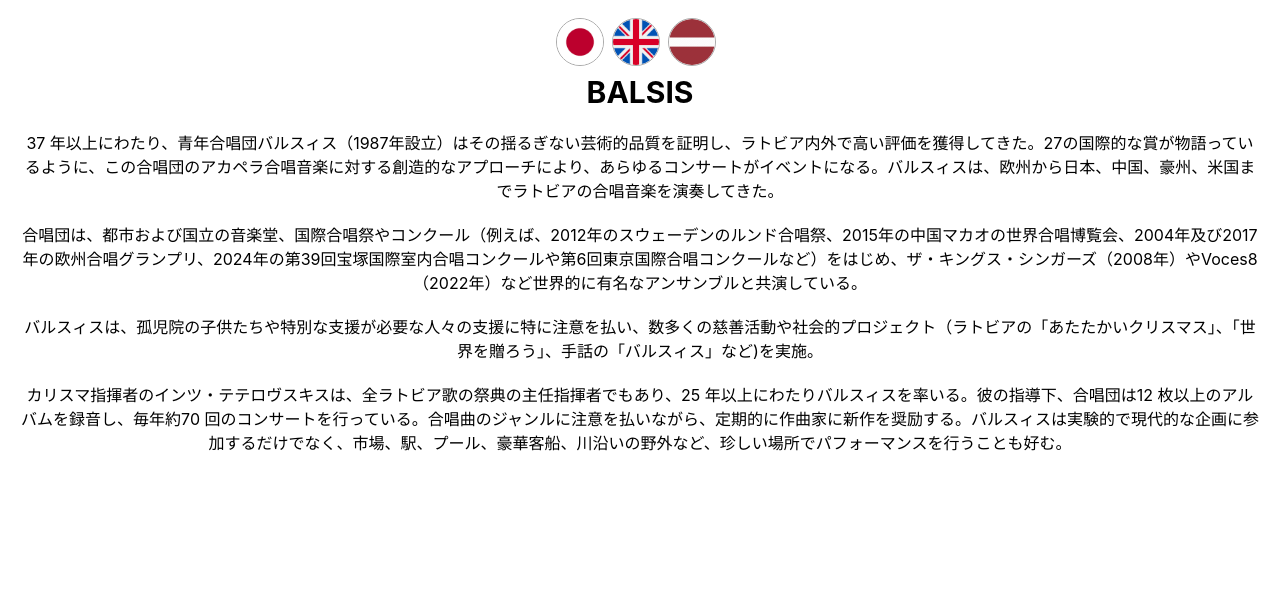
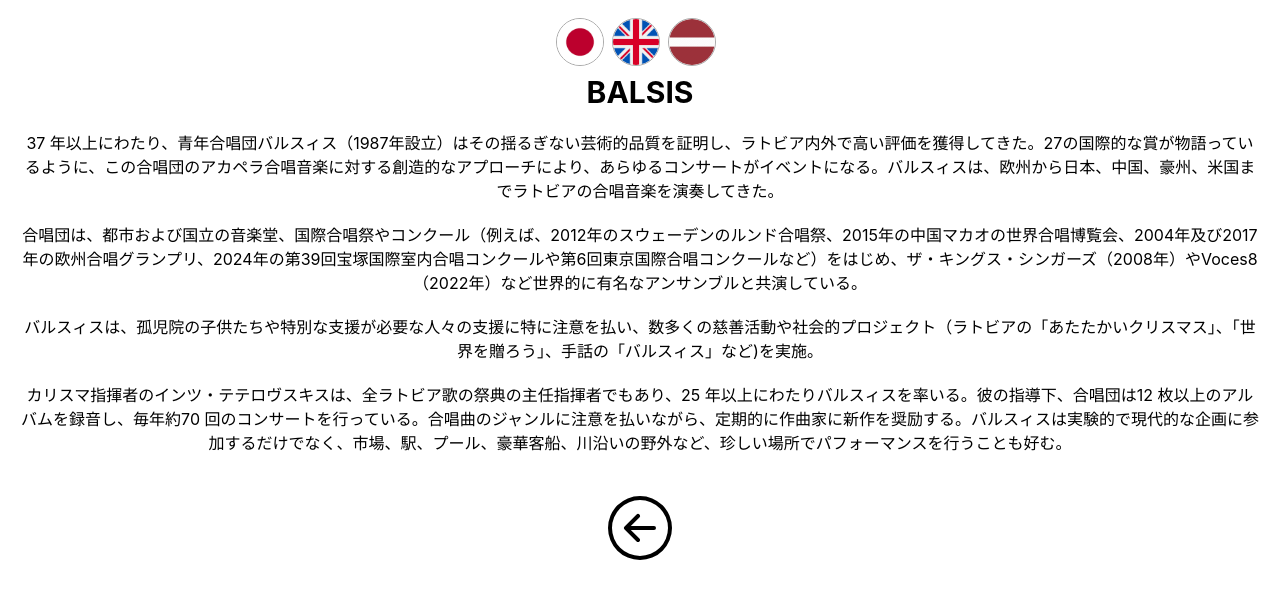
Before and after one commit to Jekabs-Leinis/izstade, a Next.js app: page /info/balsis in a window 1280 px wide. Shown: the top 598 px of the page. Built offline with nearby package versions, Linux system fonts and the light colour scheme.

Commit message:
Add back button

```diff
--- /dev/null
+++ b/pages/component/back-to-info.js
@@ -0,0 +1,15 @@
+import styles from '../../styles/Home.module.css';
+
+export default function BackToInfo() {
+  return (
+    <div className={styles.backToInfo}>
+      <a href="/info/japan">
+        <svg xmlns="http://www.w3.org/2000/svg" width="64" height="64" fill="black"
+             className="bi bi-arrow-left-circle" viewBox="0 0 16 16">
+          <path fill-rule="evenodd"
+                d="M1 8a7 7 0 1 0 14 0A7 7 0 0 0 1 8m15 0A8 8 0 1 1 0 8a8 8 0 0 1 16 0m-4.5-.5a.5.5 0 0 1 0 1H5.707l2.147 2.146a.5.5 0 0 1-.708.708l-3-3a.5.5 0 0 1 0-.708l3-3a.5.5 0 1 1 .708.708L5.707 7.5z"/>
+        </svg>
+      </a>
+    </div>
+  )
+}
--- a/pages/info/balsis.js
+++ b/pages/info/balsis.js
@@ -1,7 +1,11 @@
 import GenericInfo from './generic_info'
+import BackToInfo from "../component/back-to-info";
 
 export default function Home() {
-    return (
-        <GenericInfo info_key="info_balsis"/>
-    )
+  return (
+    <div>
+      <GenericInfo info_key="info_balsis"/>
+      <BackToInfo/>
+    </div>
+  )
 }
--- a/styles/Home.module.css
+++ b/styles/Home.module.css
@@ -199,3 +199,9 @@
     font-size: 48px;
     margin-top: 16px;
 }
+
+.backToInfo {
+    margin-top: 32px;
+    display: flex;
+    justify-content: center;
+}
```
Also changed, not shown: pages/info/furusato.js (+7 -3 lines), pages/info/put_vejini.js (+7 -3 lines), pages/info/scatola_di_voce.js (+7 -3 lines).
